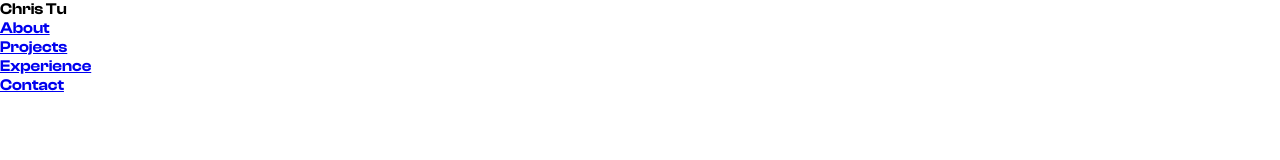
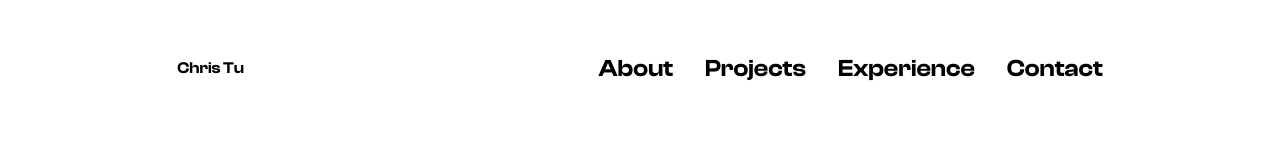
Before and after one commit to christu-dev/christu.dev, a plain HTML site: page index.html in a window 1280 px wide. Drawn offline with Linux system fonts and the light colour scheme; a web font is replaced by a local one.

Commit message:
CUSTOM star hover aesthetic for navigation items

```diff
--- a/style.css
+++ b/style.css
@@ -17,3 +17,74 @@ body{
     font-family: "Clash Display", sans-serif;
     font-weight: 300;
 }
+
+html{
+    scroll-behavior: smooth;
+}
+
+p {
+    color: rgb(85, 85, 85)
+}
+
+/* Transition */
+
+a, .btn {
+    transition: all 300ms ease;
+
+}
+
+/* Desktop Nav */
+
+nav, .nav-links{
+    display: flex; /*decides how things are arranged on page*/
+    caret-color: transparent; /* hides the blinking cursor */
+}
+
+nav{
+    justify-content: space-around;
+    align-items: center;
+    height: 17vh; /*whatever height of view screen is, the nav now takes 17% of it*/
+}
+
+.nav-links{
+    gap: 2rem; /*between elements that are flexed*/
+    list-style: none; /*remove bullet points*/
+    font-size: 1.5rem;
+
+}
+
+a {
+    color: black;
+    position: relative;
+    text-decoration: none;
+    text-decoration-color: white;
+}
+
+a::after{
+    content: "";
+    position: absolute;
+    /* put star to left of nav item*/
+    left: -1.2rem;
+    bottom: -0.1rem;
+    transform: translateX(-50%);
+    transform: translateY(-50%) rotate(-90deg);
+    width: 1rem;
+    height: 1rem;
+    background-image: url('assets/star-by-christu.png');
+    background-size: contain;
+    background-repeat: no-repeat;
+    opacity: 0;
+    pointer-events: none;
+    z-index: -1;
+    transition: opacity 300ms ease, transform 700ms ease;
+}
+
+a:hover {
+    color: rgb(107, 107, 107);
+
+}
+
+a:hover::after {
+    opacity: 1;
+    transform: translateY(-50%) rotate(0deg); /*twist star animation*/
+}
```
Also changed, not shown: assets/star-by-christu.png (added).
